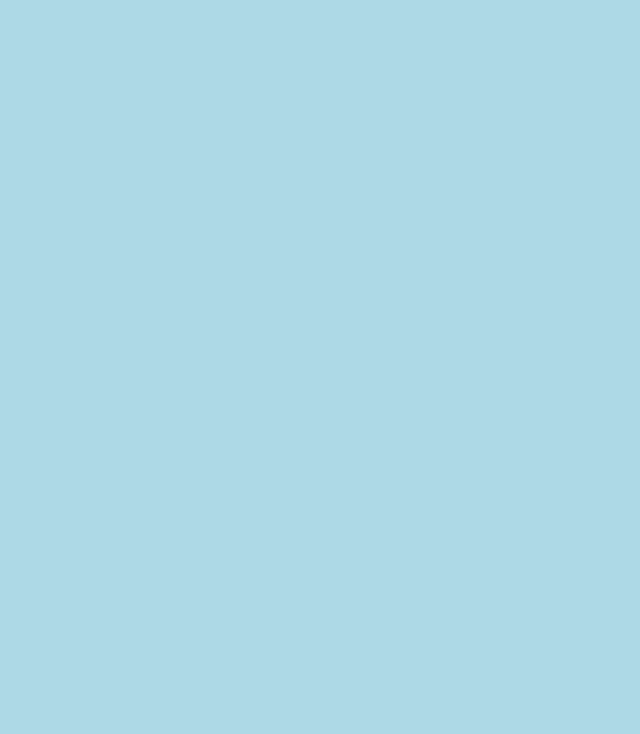
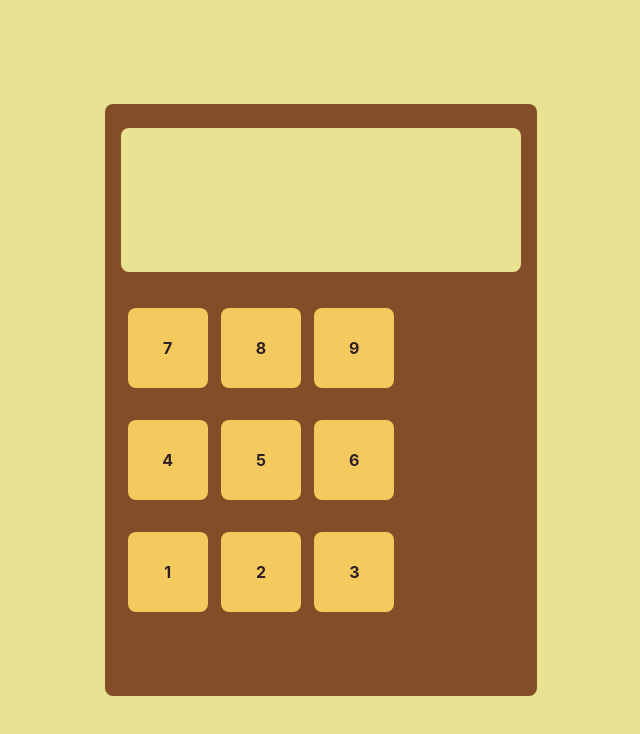
Before and after one commit to pangilinan-patrick/calculator-react, a React (Create React App) app: page / in a window 1280 px wide. Shown: the top 734 px of the page, without its empty margins (319-959 px from the left). Built offline with nearby package versions, Linux system fonts and the light colour scheme.

Commit message:
create basic calculator layout

```diff
--- a/src/App.js
+++ b/src/App.js
@@ -3,7 +3,20 @@ import "./App.scss";
 function App() {
   return (
     <div className="App">
-      <div className="calc"></div>
+      <div className="calc">
+        <div className="panel"></div>
+        <div className="buttons-container">
+          <div className="buttons">7</div>
+          <div className="buttons">8</div>
+          <div className="buttons">9</div>
+          <div className="buttons">4</div>
+          <div className="buttons">5</div>
+          <div className="buttons">6</div>
+          <div className="buttons">1</div>
+          <div className="buttons">2</div>
+          <div className="buttons">3</div>
+        </div>
+      </div>
     </div>
   );
 }
--- a/src/App.scss
+++ b/src/App.scss
@@ -1,41 +1,53 @@
+$dark-brown: #2e1f27;
+$tan: #854d27;
+$orange: #dd7230;
+$mango: #f4c95d;
+$lanzones: #e7e393;
+
 html {
-  background-color: lightblue;
-}
-.App {
-  text-align: center;
+  background-color: $lanzones;
+  width: 100%;
+  height: 100%;
+  display: flex;
+  align-items: center;
+  justify-content: center;
 }
 
-.App-logo {
-  height: 40vmin;
-  pointer-events: none;
+.calc {
+  display: flex;
+  flex-wrap: wrap;
+  padding: 1em;
+  background-color: $tan;
+  border-radius: 0.5em;
+  width: 25em;
+  height: 35em;
 }
 
-@media (prefers-reduced-motion: no-preference) {
-  .App-logo {
-    animation: App-logo-spin infinite 20s linear;
-  }
+.panel {
+  margin-top: 0.5em;
+  background-color: $lanzones;
+  border-radius: 0.5em;
+  height: 9em;
+  width: 100%;
 }
 
-.App-header {
-  background-color: #282c34;
-  min-height: 100vh;
+.buttons-container {
   display: flex;
-  flex-direction: column;
-  align-items: center;
-  justify-content: center;
-  font-size: calc(10px + 2vmin);
-  color: white;
+  flex-wrap: wrap;
+  justify-content: space-around;
+  width: 70%;
+  height: 60%;
 }
 
-.App-link {
-  color: #61dafb;
+.buttons {
+  display: flex;
+  justify-content: center;
+  align-items: center;
+  font: helvetica;
+  font-weight: bold;
+  color: $dark-brown;
+  border-radius: 0.5em;
+  width: 5em;
+  height: 5em;
+  background-color: $mango;
 }
-
-@keyframes App-logo-spin {
-  from {
-    transform: rotate(0deg);
-  }
-  to {
-    transform: rotate(360deg);
-  }
-}
```
